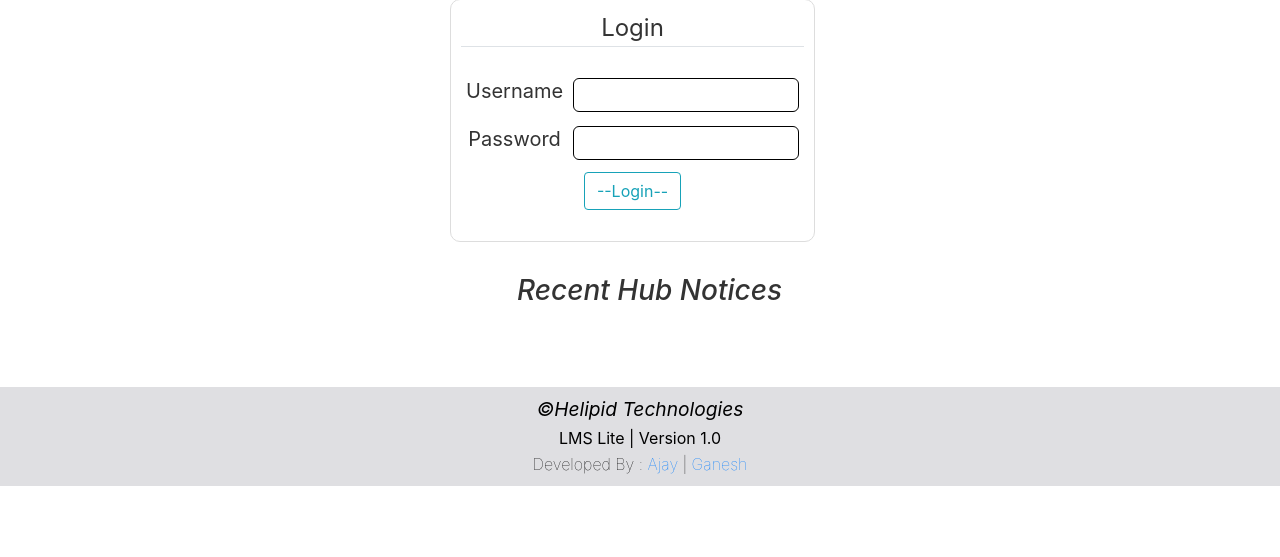
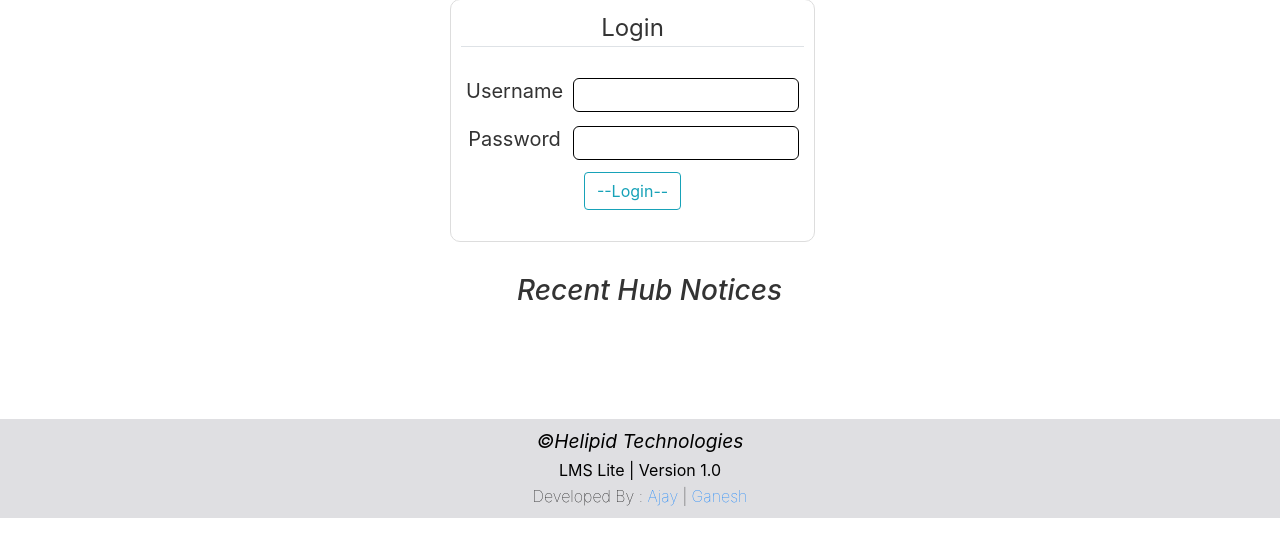
Before and after one commit to AjayReddyK/Lms-Lite, a Django app: template user/templates/user/login.html in a window 1280 px wide. Shown: the part 86-643 px from the top of the page. Run offline with Django 3.2, Linux system fonts and the light colour scheme; the template is opened without the code that fills it, so the values that code supplies are empty; some libraries are stand-ins or nearby versions.

Commit message:
stable version 1.2

```diff
--- a/user/templates/user/login.html
+++ b/user/templates/user/login.html
@@ -63,7 +63,7 @@
 		.container1{
 			margin-top: 2%;
 			width: 150%;
-			margin-bottom:5rem;
+			margin-bottom:7rem;
 		}
 		pre{
 			padding: 0.1rem;
```
